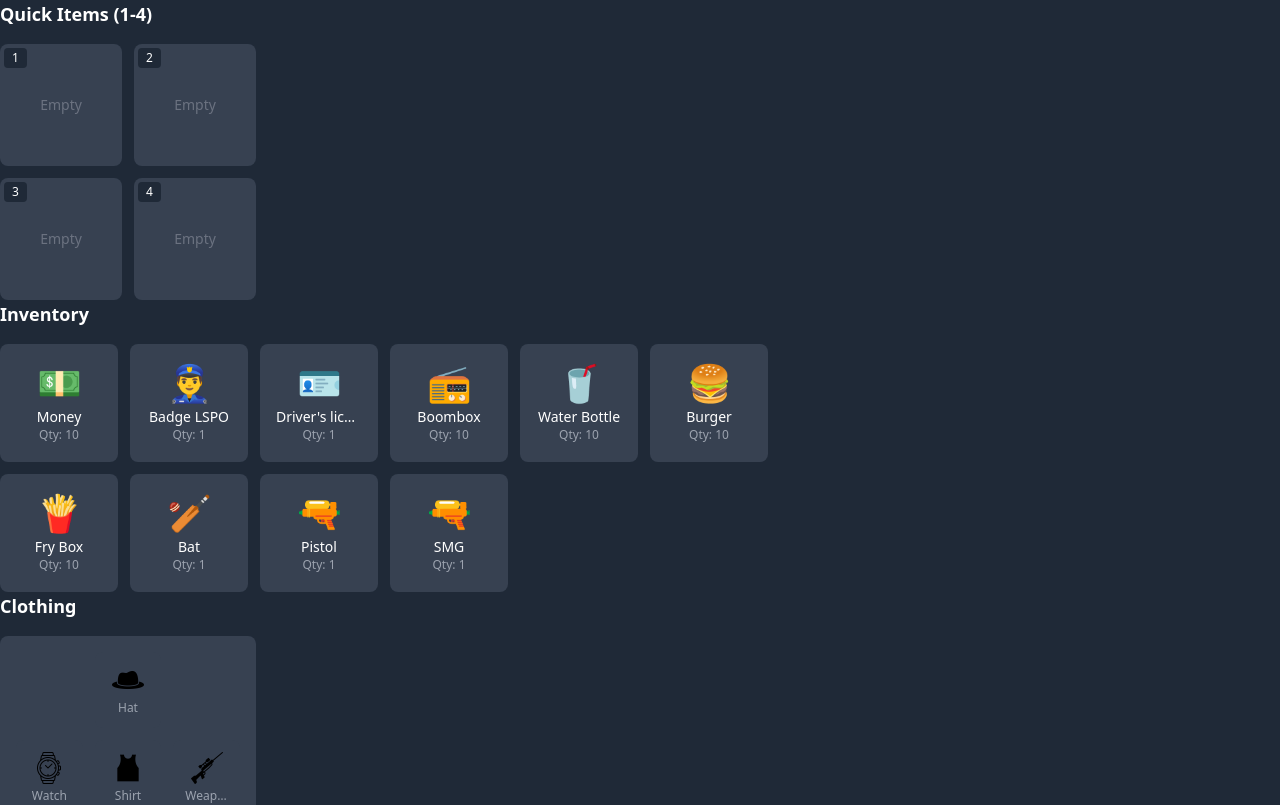
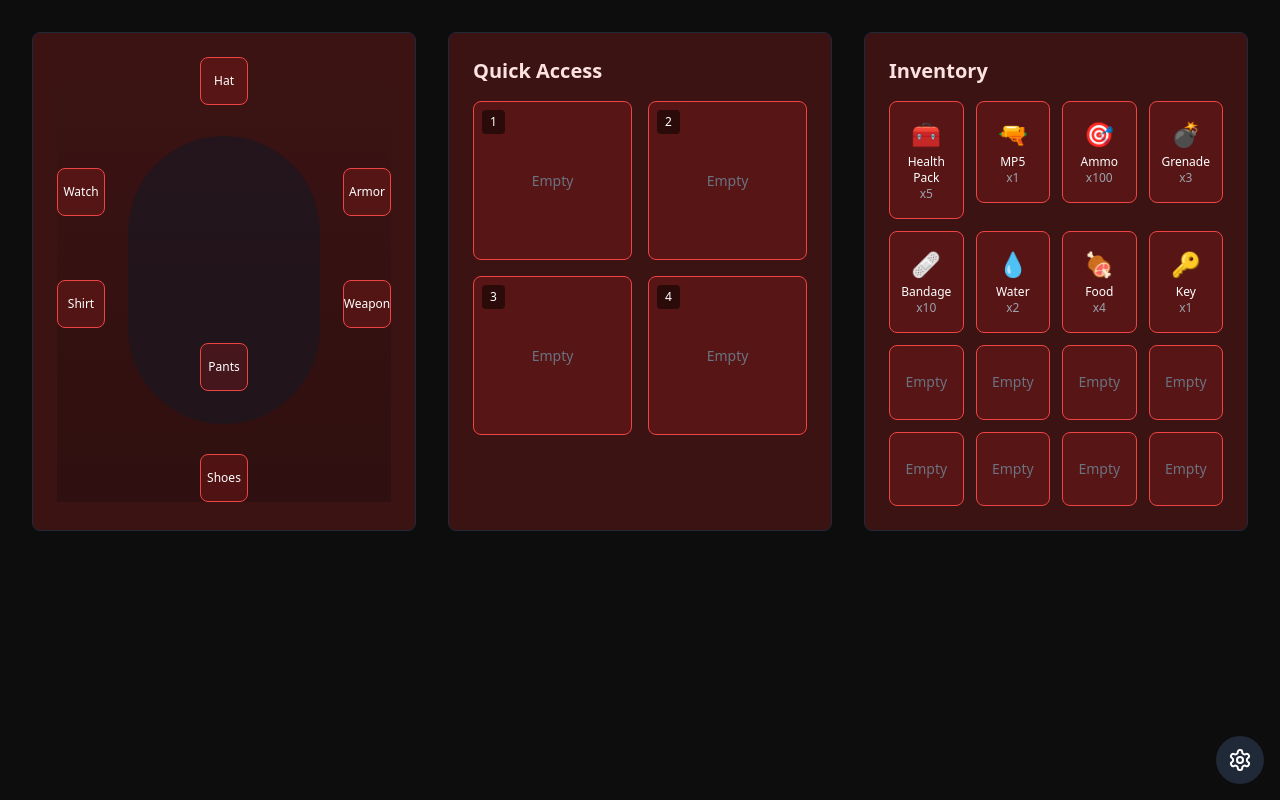
Before and after one commit to dhanashreemhatre/Game-Inventory-Designs, a React (Create React App) app: page / in a window 1280 px wide. Shown: the top 805 px of the page. Built offline with nearby package versions, Linux system fonts and the light colour scheme.

Commit message:
add:new invetory with theme

```diff
--- a/src/App.js
+++ b/src/App.js
@@ -1,10 +1,11 @@
 import InventoryApp from "./components/Inventory";
+import Inventory3 from "./components/Inventory3";
 
 
 function App() {
   return (
     <div className="App">
-      <InventoryApp/>
+      <Inventory3/>
     </div>
   );
 }
--- a/src/components/Inventory.jsx
+++ b/src/components/Inventory.jsx
@@ -17,6 +17,7 @@ const ItemTypes = {
   QUICK_ITEM: "quick_item",
 };
 
+
 const InventoryApp = () => {
   const initialInventoryItems = [
     { id: 1, name: "Money", icon: "💵", type: "currency", quantity: 10 },
@@ -33,12 +34,51 @@ const InventoryApp = () => {
 
   const [isMobileMenuOpen, setIsMobileMenuOpen] = useState(false);
   const [activeTab, setActiveTab] = useState("inventory");
-  const [quickItems, setQuickItems] = useState(Array(4).fill(null));
+  const [quickItems, setQuickItems] = useState(Array(5).fill(null));
   const [inventoryItems, setInventoryItems] = useState(initialInventoryItems);
   const [selectedSlot, setSelectedSlot] = useState(null);
   const [showTooltip, setShowTooltip] = useState({ show: false, message: "" });
+  const [dragQuantity, setDragQuantity] = useState(1);
+
+  const renderInventoryItems = () => (
+    <div className="grid grid-cols-6 gap-3">
+      {inventoryItems.map((item, index) => (
+        <InventoryItem
+          key={index}
+          item={item}
+          setInventoryItems={setInventoryItems}
+          inventoryItems={inventoryItems}
+          dragQuantity={dragQuantity}
+        />
+      ))}
+    </div>
+  );
+
+  const renderMobileInventoryItems = () => (
+    <div className="grid grid-cols-2 sm:grid-cols-3 gap-3">
+      {inventoryItems.map((item, index) => (
+        <InventoryItem
+          key={index}
+          item={item}
+          setInventoryItems={setInventoryItems}
+          inventoryItems={inventoryItems}
+          dragQuantity={dragQuantity}
+        />
+      ))}
+    </div>
+  );
 
   const moveItemToQuickSlot = (draggedItem, targetIndex) => {
+    // Check if the item already exists in any quick slot
+    const existingSlotIndex = quickItems.findIndex(
+      item => item && item.id === draggedItem.id
+    );
+
+    if (existingSlotIndex !== -1) {
+      showGameNotification(`${draggedItem.name} is already in quick slot ${existingSlotIndex + 1}`);
+      return;
+    }
+
     // Check if the slot is already occupied
     if (quickItems[targetIndex]) {
       showGameNotification("This slot is already occupied!");
@@ -54,22 +94,32 @@ const InventoryApp = () => {
     );
 
     if (inventoryIndex !== -1) {
+      const availableQuantity = updatedInventory[inventoryIndex].quantity;
+      const quantityToMove = Math.min(draggedItem.dragQuantity || 1, availableQuantity);
+
+      if (quantityToMove <= 0) {
+        showGameNotification("Not enough items available!");
+        return;
+      }
+
       // Create a new reference for the quick slot item
       updatedQuickItems[targetIndex] = {
         ...draggedItem,
-        quantity: 1,
+        quantity: quantityToMove,
       };
 
       // Update inventory quantity
-      if (updatedInventory[inventoryIndex].quantity > 1) {
-        updatedInventory[inventoryIndex].quantity -= 1;
+      if (updatedInventory[inventoryIndex].quantity > quantityToMove) {
+        updatedInventory[inventoryIndex].quantity -= quantityToMove;
       } else {
         updatedInventory.splice(inventoryIndex, 1);
       }
 
       setQuickItems(updatedQuickItems);
       setInventoryItems(updatedInventory);
-      showGameNotification(`${draggedItem.name} added to quick slot ${targetIndex + 1}`);
+      showGameNotification(
+        `${quantityToMove}x ${draggedItem.name} added to quick slot ${targetIndex + 1}`
+      );
     }
   };
 
@@ -134,6 +184,27 @@ const InventoryApp = () => {
           </div>
         )}
 
+
+        {/* Quantity Selector */}
+        <div className="fixed bottom-4 left-4 bg-gray-900 p-2 rounded-lg z-50">
+          <div className="text-sm mb-1">Drag Quantity:</div>
+          <div className="flex items-center space-x-2">
+            <button
+              className="px-2 py-1 bg-gray-700 rounded hover:bg-gray-600"
+              onClick={() => setDragQuantity(Math.max(1, dragQuantity - 1))}
+            >
+              -
+            </button>
+            <span>{dragQuantity}</span>
+            <button
+              className="px-2 py-1 bg-gray-700 rounded hover:bg-gray-600"
+              onClick={() => setDragQuantity(dragQuantity + 1)}
+            >
+              +
+            </button>
+          </div>
+        </div>
+
         {/* Rest of your UI components... */}
          {/* Mobile Header with Navigation */}
          <div className="lg:hidden">
@@ -167,6 +238,20 @@ const InventoryApp = () => {
           </div>
         </div>
 
+        {/* ... Rest of your existing JSX ... */}
+        <div className="hidden lg:flex p-4 space-x-4">
+            {/* Inventory Section */}
+            <div className="w-3/5 space-y-4">
+              <h3 className="text-lg font-bold">Inventory</h3>
+              {renderInventoryItems()}
+            </div>
+
+          {/* Clothing Section */}
+          <div className="w-1/5 space-y-4">
+            <h3 className="text-lg font-bold">Clothing</h3>
+            <ClothingSection />
+          </div>
+
         {/* Quick Items Section */}
         <div className="w-1/5 space-y-4">
           <h3 className="text-lg font-bold">Quick Items (1-4)</h3>
@@ -187,44 +272,12 @@ const InventoryApp = () => {
             ))}
           </div>
         </div>
-
-        {/* ... Rest of your existing JSX ... */}
-             {/* Inventory Section */}
-          <div className="w-3/5 space-y-4">
-            <h3 className="text-lg font-bold">Inventory</h3>
-            <div className="grid grid-cols-6 gap-3">
-              {inventoryItems.map((item, index) => (
-                <InventoryItem
-                  key={index}
-                  item={item}
-                  setInventoryItems={setInventoryItems}
-                  inventoryItems={inventoryItems}
-                />
-              ))}
-            </div>
-          </div>
-
-          {/* Clothing Section */}
-          <div className="w-1/5 space-y-4">
-            <h3 className="text-lg font-bold">Clothing</h3>
-            <ClothingSection />
-          </div>
+        </div>
 
           {/* Mobile Content */}
         <div className="lg:hidden p-4">
           <div className="space-y-4">
-            {activeTab === "inventory" && (
-              <div className="grid grid-cols-2 sm:grid-cols-3 gap-3">
-                {inventoryItems.map((item, index) => (
-                  <InventoryItem
-                    key={index}
-                    item={item}
-                    setInventoryItems={setInventoryItems}
-                    inventoryItems={inventoryItems}
-                  />
-                ))}
-              </div>
-            )}
+          {activeTab === "inventory" && renderMobileInventoryItems()}
 
             {activeTab === "quickItems" && (
               <div className="grid grid-cols-2 sm:grid-cols-3 gap-3">
@@ -343,18 +396,21 @@ const ItemContextMenu = ({ onUse, onGive, users, onClose }) => {
   );
 };
 
-const InventoryItem = ({ item, setInventoryItems, inventoryItems }) => {
+const InventoryItem = ({ item, setInventoryItems, inventoryItems, dragQuantity }) => {  // Added dragQuantity to props
   const [contextMenu, setContextMenu] = useState(false);
   const [longPressTimer, setLongPressTimer] = useState(null);
   const users = ["John", "Doe", "Alice", "Bob"];
 
   const [{ isDragging }, drag] = useDrag(() => ({
     type: ItemTypes.INVENTORY_ITEM,
-    item,
+    item: () => ({
+      ...item,
+      dragQuantity: dragQuantity  // Use the dragQuantity from props
+    }),
     collect: (monitor) => ({
       isDragging: !!monitor.isDragging(),
     }),
-  }));
+  }), [item, dragQuantity]);  // Add dragQuantity to dependencies array
 
   const handleTouchStart = () => {
     const timer = setTimeout(() => setContextMenu(true), 500);
@@ -512,10 +568,9 @@ const ClothingSlot = ({ name, label }) => (
     bg-gray-700 p-2 sm:p-3 rounded-lg hover:bg-gray-600 transition-colors duration-200"
   >
     <img src={name} alt={label} className="w-6 h-6 sm:w-8 sm:h-8 mb-1" />
-    <span className="text-xs text-gray-400 truncate w-full text-center">
-      {label}
-    </span>
+    <span className="text-xs sm:text-sm text-center">{label}</span>
   </div>
 );
 
+
 export default InventoryApp;
--- a/src/components/Inventory3.jsx
+++ b/src/components/Inventory3.jsx
@@ -1,110 +1,297 @@
-import { FaTrashAlt } from 'react-icons/fa';
+import React, { useState } from 'react';
+import { DndProvider, useDrag, useDrop } from 'react-dnd';
+import { HTML5Backend } from 'react-dnd-html5-backend';
+import { Settings, X, User, Trash2 } from 'lucide-react';
 
-const Inventory3 = () => {
+const ItemTypes = {
+  INVENTORY_ITEM: 'inventoryItem'
+};
+
+const defaultThemes = {
+  red: {
+    primary: 'bg-red-900/40',
+    secondary: 'bg-red-800/30',
+    accent: 'border-red-500',
+    text: 'text-red-100',
+    hover: 'hover:bg-red-700/40'
+  },
+  blue: {
+    primary: 'bg-blue-900/40',
+    secondary: 'bg-blue-800/30',
+    accent: 'border-blue-500',
+    text: 'text-blue-100',
+    hover: 'hover:bg-blue-700/40'
+  },
+  green: {
+    primary: 'bg-emerald-900/40',
+    secondary: 'bg-emerald-800/30',
+    accent: 'border-emerald-500',
+    text: 'text-emerald-100',
+    hover: 'hover:bg-emerald-700/40'
+  }
+};
+
+const initialInventory = [
+  { id: 1, name: "Health Pack", icon: "🧰", quantity: 5 },
+  { id: 2, name: "MP5", icon: "🔫", quantity: 1 },
+  { id: 3, name: "Ammo", icon: "🎯", quantity: 100 },
+  { id: 4, name: "Grenade", icon: "💣", quantity: 3 },
+  { id: 5, name: "Bandage", icon: "🩹", quantity: 10 },
+  { id: 6, name: "Water", icon: "💧", quantity: 2 },
+  { id: 7, name: "Food", icon: "🍖", quantity: 4 },
+  { id: 8, name: "Key", icon: "🔑", quantity: 1 }
+];
+
+export default function AestheticInventory() {
+  const [activeTheme, setActiveTheme] = useState('red');
+  const [showSettings, setShowSettings] = useState(false);
+  const [inventory, setInventory] = useState(initialInventory);
+  const [quickSlots, setQuickSlots] = useState(Array(4).fill(null));
+  const [showItemMenu, setShowItemMenu] = useState(null);
+  const theme = defaultThemes[activeTheme];
+
+  const handleItemAction = (action, item, slotIndex = null) => {
+    switch (action) {
+      case 'use':
+        if (item.quantity > 1) {
+          const updatedInventory = inventory.map(inv =>
+            inv.id === item.id ? { ...inv, quantity: inv.quantity - 1 } : inv
+          );
+          setInventory(updatedInventory);
+          if (slotIndex !== null) {
+            const updatedQuickSlots = [...quickSlots];
+            updatedQuickSlots[slotIndex] = { ...item, quantity: item.quantity - 1 };
+            setQuickSlots(updatedQuickSlots);
+          }
+        } else {
+          if (slotIndex !== null) {
+            const updatedQuickSlots = [...quickSlots];
+            updatedQuickSlots[slotIndex] = null;
+            setQuickSlots(updatedQuickSlots);
+          }
+          setInventory(inventory.filter(inv => inv.id !== item.id));
+        }
+        break;
+      case 'give':
+        // Simulate giving item to another player
+        if (item.quantity > 1) {
+          const updatedInventory = inventory.map(inv =>
+            inv.id === item.id ? { ...inv, quantity: inv.quantity - 1 } : inv
+          );
+          setInventory(updatedInventory);
+        } else {
+          setInventory(inventory.filter(inv => inv.id !== item.id));
+        }
+        break;
+      default:
+        break;
+    }
+    setShowItemMenu(null);
+  };
+
+  const moveToQuickSlot = (item, slotIndex) => {
+    const updatedQuickSlots = [...quickSlots];
+    updatedQuickSlots[slotIndex] = item;
+    setQuickSlots(updatedQuickSlots);
+  };
+
   return (
-    <div className="w-screen h-screen flex items-center justify-center">
-      <div className="lg:w-10/12 xl:h-5/6 2xl:w-3/4 w-3/5 h-4/5 flex items-center justify-around bg-violet-300 px-2">
-        {/* Left section */}
-        <div className="lg:w-auto lg:px-2 2xl:w-52 w-28 h-5/6 bg-slate-600 flex content-center justify-center">
-          <div className="grid grid-cols-1 gap-1 place-items-center lg:py-4">
-            {["1", "2", "3", "4"].map((item) => (
-              <div
-                key={item}
-                className="w-24 h-24 lg:w-20 lg:h-20 2xl:w-44 2xl:h-44 bg-slate-400 shadow-lg hover:bg-slate-800 rounded-lg flex justify-center items-center text-5xl"
-              >
-                {item}
+    <DndProvider backend={HTML5Backend}>
+      <div className="min-h-screen bg-black/95 text-white p-8">
+        <div className="max-w-7xl mx-auto grid grid-cols-1 lg:grid-cols-3 gap-8">
+
+          {/* Character Equipment Section */}
+          <div className={`${theme.primary} rounded-lg p-6 border border-gray-800`}>
+            <div className="relative aspect-[3/4] flex items-center justify-center">
+              <div className="absolute inset-0 bg-gradient-to-b from-transparent to-black/20">
+                <div className="h-full w-full flex items-center justify-center">
+                  <div className="w-48 h-72 bg-gray-900/50 rounded-full"></div>
                 </div>
+              </div>
+
+              <div className="absolute inset-0 grid grid-cols-3 gap-4 p-4">
+                <EquipmentSlot position="top-0 left-1/2 -translate-x-1/2" theme={theme} label="Hat" />
+                <EquipmentSlot position="top-1/4 left-0" theme={theme} label="Watch" />
+                <EquipmentSlot position="top-1/4 right-0" theme={theme} label="Armor" />
+                <EquipmentSlot position="top-1/2 left-0" theme={theme} label="Shirt" />
+                <EquipmentSlot position="top-1/2 right-0" theme={theme} label="Weapon" />
+                <EquipmentSlot position="bottom-1/4 left-1/2 -translate-x-1/2" theme={theme} label="Pants" />
+                <EquipmentSlot position="bottom-0 left-1/2 -translate-x-1/2" theme={theme} label="Shoes" />
+              </div>
+            </div>
+          </div>
+
+          {/* Quick Slots Section */}
+          <div className={`${theme.primary} rounded-lg p-6 border border-gray-800`}>
+            <h2 className={`${theme.text} text-xl font-bold mb-4`}>Quick Access</h2>
+            <div className="grid grid-cols-2 gap-4">
+              {quickSlots.map((item, index) => (
+                <QuickSlot
+                  key={index}
+                  item={item}
+                  theme={theme}
+                  index={index}
+                  onAction={handleItemAction}
+                  onDrop={(item) => moveToQuickSlot(item, index)}
+                />
               ))}
             </div>
           </div>
 
-        {/* Middle section */}
-        <div className="bg-slate-600 lg:w-auto lg:px-2 lg:py-3 xl:w-auto w-2/5 h-5/6 xl:px-2 xl:py-5 xl:flex xl:justify-center">
-          <div className="grid grid-cols-4 lg:gap-2 gap-1 xl:gap-2 place-items-center content-center">
-            {Array(16)
-              .fill(null)
-              .map((_, index) => (
-                <div
+          {/* Inventory Grid Section */}
+          <div className={`${theme.primary} rounded-lg p-6 border border-gray-800`}>
+            <h2 className={`${theme.text} text-xl font-bold mb-4`}>Inventory</h2>
+            <div className="grid grid-cols-4 gap-3">
+              {inventory.map((item, index) => (
+                <InventoryItem
                   key={index}
-                  className="w-24 h-24 lg:w-20 lg:h-20 xl:w-24 xl:h-24 2xl:w-44 2xl:h-44 bg-slate-400 shadow-lg hover:bg-slate-800 rounded-lg"
-                >
-                  col{index % 2 === 0 ? "1" : "2"}
-                </div>
+                  item={item}
+                  theme={theme}
+                  onDoubleClick={() => {
+                    const emptySlot = quickSlots.findIndex(slot => !slot);
+                    if (emptySlot !== -1) {
+                      moveToQuickSlot(item, emptySlot);
+                    }
+                  }}
+                  onAction={handleItemAction}
+                />
               ))}
-          </div>
-        </div>
-
-        {/* Right section */}
-        <div className="lg:w-72 xl:w-auto xl:px-3 xl:flex xl:place-items-center w-2/5 h-5/6 bg-slate-600">
-          <div className="grid grid-cols-3 place-items-center gap-1 xl:gap-2 xl:py-5 py-4">
-            {[
-              "hatvector.png",
-              "watchvector.png",
-              "tshirtvector.png",
-              "jewelryvector.png",
-              "pantvector.png",
-              "gunvector.png",
-              "shoesvector.png",
-              "bagvector.png",
-            ].map((img, index) => (
-              <div
-                key={index}
-                className={`playerShow w-24 h-24 xl:w-24 xl:h-24 lg:w-20 lg:h-20 2xl:w-44 2xl:h-44 bg-slate-400 shadow-lg hover:bg-slate-800 rounded-lg ${
-                  (index === 0 || index === 4) && "col-start-2"
-                }`}
-              >
-                <img src={`./images/${img}`} alt="" />
-              </div>
+              {Array.from({ length: Math.max(0, 16 - inventory.length) }).map((_, index) => (
+                <EmptySlot key={`empty-${index}`} theme={theme} />
               ))}
             </div>
           </div>
         </div>
 
-      {/* Modal */}
-      <div id="diyalogc" className="relative z-10 hidden" aria-labelledby="modal-title" role="dialog" aria-modal="true">
-        <div className="fixed inset-0 bg-gray-500 bg-opacity-75 transition-opacity" aria-hidden="true"></div>
-        <div className="fixed inset-0 z-10 w-screen overflow-y-auto">
-          <div className="flex min-h-full items-end justify-center p-4 text-center sm:items-center sm:p-0">
-            <div className="relative transform overflow-hidden rounded-lg bg-white text-left shadow-xl transition-all sm:my-8 sm:w-full sm:max-w-lg">
-              <div className="bg-white px-4 pb-4 pt-5 sm:p-6 sm:pb-4">
-                <div className="sm:flex sm:items-start">
-                  <div className="mx-auto flex h-12 w-12 flex-shrink-0 items-center justify-center rounded-full bg-red-100 sm:mx-0 sm:h-10 sm:w-10">
-                    <FaTrashAlt className="h-6 w-6 text-red-600" />
+        {/* Settings Button */}
+        <button
+          onClick={() => setShowSettings(true)}
+          className="fixed bottom-4 right-4 p-3 bg-gray-800 rounded-full hover:bg-gray-700 transition-colors"
+        >
+          <Settings className="w-6 h-6" />
+        </button>
+
+        {/* Settings Modal */}
+        {showSettings && (
+          <div className="fixed inset-0 bg-black/80 flex items-center justify-center p-4 z-50">
+            <div className={`${theme.primary} rounded-lg p-6 max-w-md w-full`}>
+              <div className="flex justify-between items-center mb-6">
+                <h2 className="text-xl font-bold">Theme Settings</h2>
+                <button onClick={() => setShowSettings(false)}>
+                  <X className="w-6 h-6" />
+                </button>
               </div>
-                  <div className="mt-3 text-center sm:ml-4 sm:mt-0 sm:text-left">
-                    <h3 className="text-base font-semibold leading-6 text-gray-900" id="modal-title">
-                      Remove Item
-                    </h3>
-                    <div className="mt-2">
-                      <p className="text-sm text-gray-500">
-                        Are you sure you want to delete the selected item? This action cannot be undone.
-                      </p>
+              <div className="space-y-4">
+                {Object.keys(defaultThemes).map((themeName) => (
+                  <button
+                    key={themeName}
+                    onClick={() => setActiveTheme(themeName)}
+                    className={`w-full p-3 rounded-lg ${defaultThemes[themeName].primary}
+                      ${activeTheme === themeName ? 'ring-2 ring-white' : ''}`}
+                  >
+                    {themeName.charAt(0).toUpperCase() + themeName.slice(1)} Theme
+                  </button>
+                ))}
               </div>
             </div>
           </div>
-              </div>
-              <div className="bg-gray-50 px-4 py-3 sm:flex sm:flex-row-reverse sm:px-6">
+        )}
+
+        {/* Item Action Menu */}
+        {showItemMenu && (
+          <div className="fixed inset-0 bg-black/80 flex items-center justify-center p-4 z-50">
+            <div className={`${theme.primary} rounded-lg p-4 w-48`}>
               <button
-                  type="button"
-                  id="delete"
-                  className="inline-flex w-full justify-center rounded-md bg-red-600 px-3 py-2 text-sm font-semibold text-white shadow-sm hover:bg-red-500 sm:ml-3 sm:w-auto"
+                onClick={() => handleItemAction('use', showItemMenu.item, showItemMenu.slotIndex)}
+                className={`w-full p-2 mb-2 ${theme.secondary} rounded flex items-center gap-2`}
               >
-                  Remove
+                <Trash2 className="w-4 h-4" /> Use Item
               </button>
               <button
-                  type="button"
-                  id="cancel"
-                  className="mt-3 inline-flex w-full justify-center rounded-md bg-white px-3 py-2 text-sm font-semibold text-gray-900 shadow-sm ring-1 ring-inset ring-gray-300 hover:bg-gray-50 sm:mt-0 sm:w-auto"
+                onClick={() => handleItemAction('give', showItemMenu.item, showItemMenu.slotIndex)}
+                className={`w-full p-2 ${theme.secondary} rounded flex items-center gap-2`}
               >
-                  Cancel
+                <User className="w-4 h-4" /> Give Item
               </button>
             </div>
           </div>
+        )}
       </div>
-        </div>
-      </div>
+    </DndProvider>
+  );
+}
+
+const InventoryItem = ({ item, theme, onDoubleClick, onAction }) => {
+  const [{ isDragging }, drag] = useDrag(() => ({
+    type: ItemTypes.INVENTORY_ITEM,
+    item: { ...item },
+    collect: (monitor) => ({
+      isDragging: !!monitor.isDragging()
+    })
+  }));
+
+  return (
+    <div
+      ref={drag}
+      className={`${theme.secondary} ${theme.hover} aspect-square rounded-lg border ${theme.accent}
+        p-4 flex flex-col items-center justify-center cursor-move transition-all duration-200
+        ${isDragging ? 'opacity-50' : ''}`}
+      style={{ opacity: isDragging ? 0.5 : 1 }}
+      onDoubleClick={onDoubleClick}
+      onClick={() => onAction && onAction('use', item)}
+    >
+      <span className="text-2xl mb-1">{item.icon}</span>
+      <span className="text-xs text-center">{item.name}</span>
+      <span className="text-xs text-gray-400">x{item.quantity}</span>
     </div>
   );
 };
 
-export default Inventory3;
+const QuickSlot = ({ item, theme, index, onAction, onDrop }) => {
+  const [{ isOver }, drop] = useDrop(() => ({
+    accept: ItemTypes.INVENTORY_ITEM,
+    drop: (droppedItem) => onDrop(droppedItem),
+    collect: (monitor) => ({
+      isOver: !!monitor.isOver()
+    })
+  }));
+
+  return (
+    <div
+      ref={drop}
+      className={`${theme.secondary} ${theme.hover} aspect-square rounded-lg border ${theme.accent}
+        p-4 flex flex-col items-center justify-center relative transition-all duration-200
+        ${isOver ? 'border-2 border-white' : ''}`}
+      onClick={() => item && onAction('use', item, index)}
+    >
+      <div className="absolute top-2 left-2 text-xs bg-black/50 px-2 py-1 rounded">
+        {index + 1}
+      </div>
+      {item ? (
+        <>
+          <span className="text-2xl mb-1">{item.icon}</span>
+          <span className="text-xs text-center">{item.name}</span>
+          <span className="text-xs text-gray-400">x{item.quantity}</span>
+        </>
+      ) : (
+        <span className="text-gray-500 text-sm">Empty</span>
+      )}
+    </div>
+  );
+};
+
+const EquipmentSlot = ({ position, theme, label }) => (
+  <div className={`absolute ${position}`}>
+    <div className={`${theme.secondary} ${theme.hover} w-12 h-12 rounded-lg border ${theme.accent}
+      flex items-center justify-center transition-colors duration-200`}>
+      <span className="text-xs text-center">{label}</span>
+    </div>
+  </div>
+);
+
+const EmptySlot = ({ theme }) => (
+  <div className={`${theme.secondary} ${theme.hover} aspect-square rounded-lg border ${theme.accent}
+    flex items-center justify-center transition-colors duration-200`}>
+    <span className="text-gray-500 text-sm">Empty</span>
+  </div>
+);
```
Lines whose indentation alone changed are shown as unchanged.
